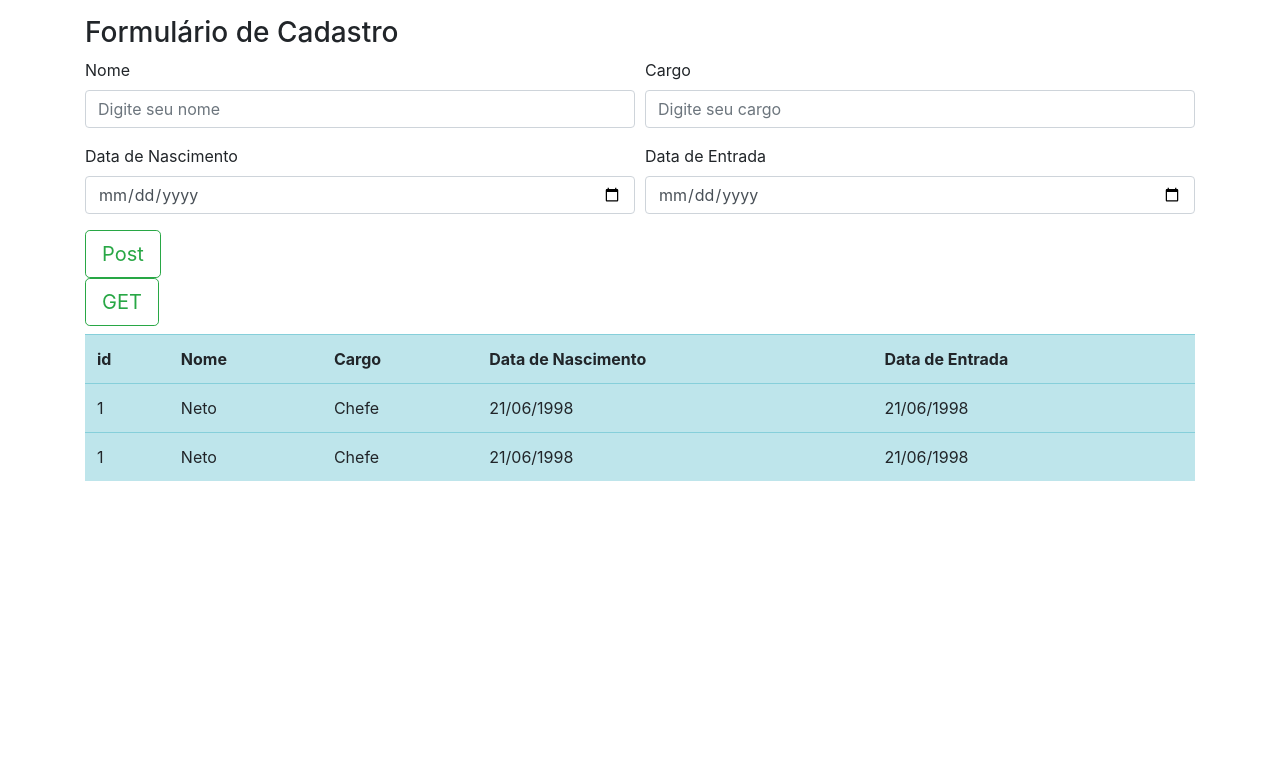
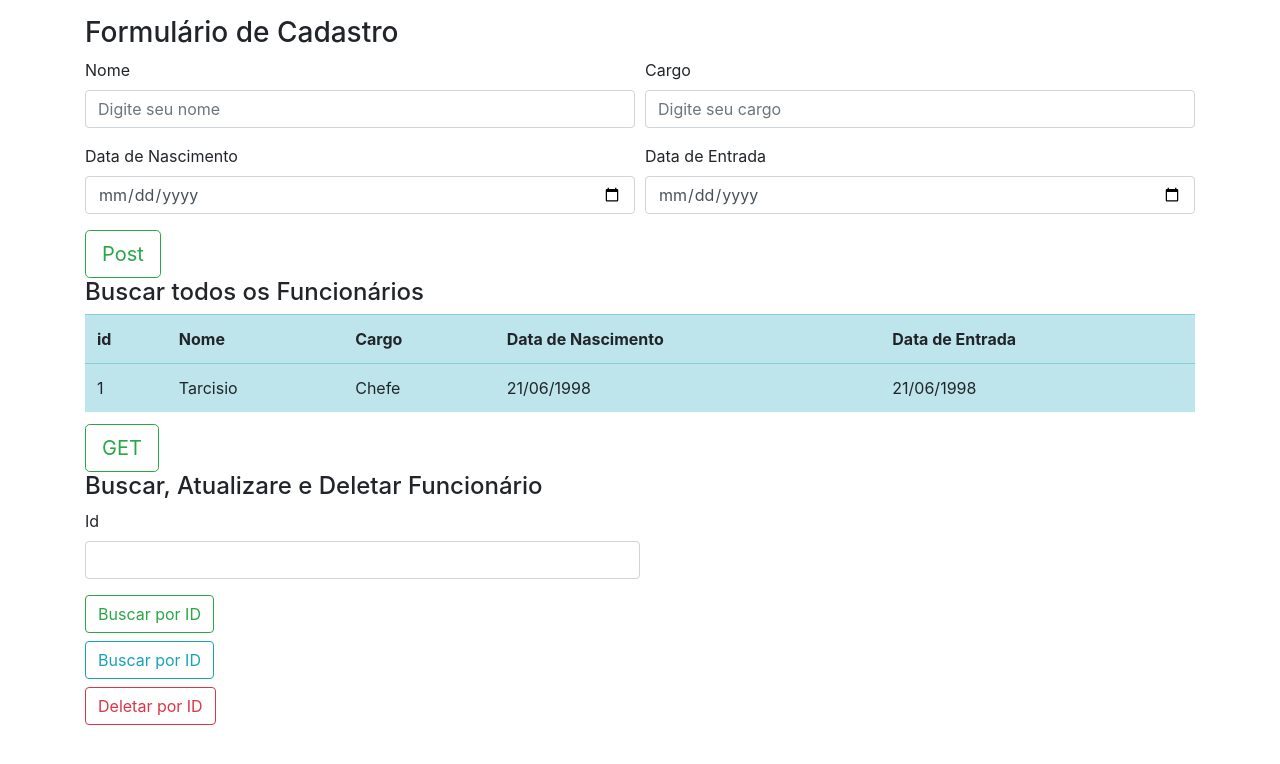
Before and after one commit to TarcisioNeto98/funcionario-vue-cli, a Vue app: page / in a window 1280 px wide. Shown: the top 764 px of the page. Built offline with nearby package versions, Linux system fonts and the light colour scheme.

Commit message:
Componente que faz uma busca por id, como também deleta e busca por id.

```diff
--- a/src/App.vue
+++ b/src/App.vue
@@ -2,18 +2,21 @@
   <div class="container" id="app">
     <Formulario/>
     <ListaFuncionario/>
+    <BuscaFuncionario/>
   </div>
 </template>
 
 <script>
 import Formulario from './components/Formulario.vue';
 import ListaFuncionario from './components/ListaFuncionario.vue';
+import BuscaFuncionario from './components/BuscaFuncionario.vue';
 
 export default {
   name: 'App',
   components: {
     Formulario,
-    ListaFuncionario
+    ListaFuncionario,
+    BuscaFuncionario
   }
 }
 </script>
--- /dev/null
+++ b/src/components/BuscaFuncionario.vue
@@ -0,0 +1,21 @@
+<template>
+    <div id="recuperarDados">
+        <form>
+            <h4 class="mb-2">Buscar, Atualizare e Deletar Funcionário</h4>
+            <div class="form-group">
+                <label for="id">Id</label>
+                <input class="form-control col-md-6" type="text" id="id">
+            </div>
+            <input class="btn btn-outline-success mb-2" type="button" value="Buscar por ID"><br>
+            <input class="btn btn-outline-info mb-2" type="button" value="Buscar por ID"><br>
+            <input class="btn btn-outline-danger" type="button" value="Deletar por ID">
+        </form>
+        <div id="dados"></div>
+    </div>
+</template>
+
+<script>
+export default {
+    name: 'BuscaFuncionario'
+}
+</script>
--- a/src/components/ListaFuncionario.vue
+++ b/src/components/ListaFuncionario.vue
@@ -1,7 +1,7 @@
 <template>
     <div>
-        <input type="button" value="GET" class="btn btn-outline-success btn-lg mb-2">
-        <table class="table table-info">
+        <h4>Buscar todos os Funcionários</h4>
+        <table class="table table-info mb-1">
             <tr>
                 <th>id</th>
                 <th>Nome</th>
@@ -11,24 +11,23 @@
             </tr>
             <tr>
                 <td>1</td>
-                <td>Neto</td>
-                <td>Chefe</td>
-                <td>21/06/1998</td>
-                <td>21/06/1998</td>
-            </tr>
-            <tr>
-                <td>1</td>
-                <td>Neto</td>
+                <td>Tarcisio</td>
                 <td>Chefe</td>
                 <td>21/06/1998</td>
                 <td>21/06/1998</td>
             </tr>
         </table>
+        <input type="button" value="GET" class="btn btn-outline-success btn-lg mt-2">
     </div>
 </template>
 
 <script>
 export default {
-    name: 'ListaFuncionario'
+    name: 'ListaFuncionario',
+    data: function(){
+        return {
+            index: [2, 1, 1]
+        }
+    }
 }
 </script>
```
Also changed, not shown: src/components/BuscarPorQuantidade.vue (added).
